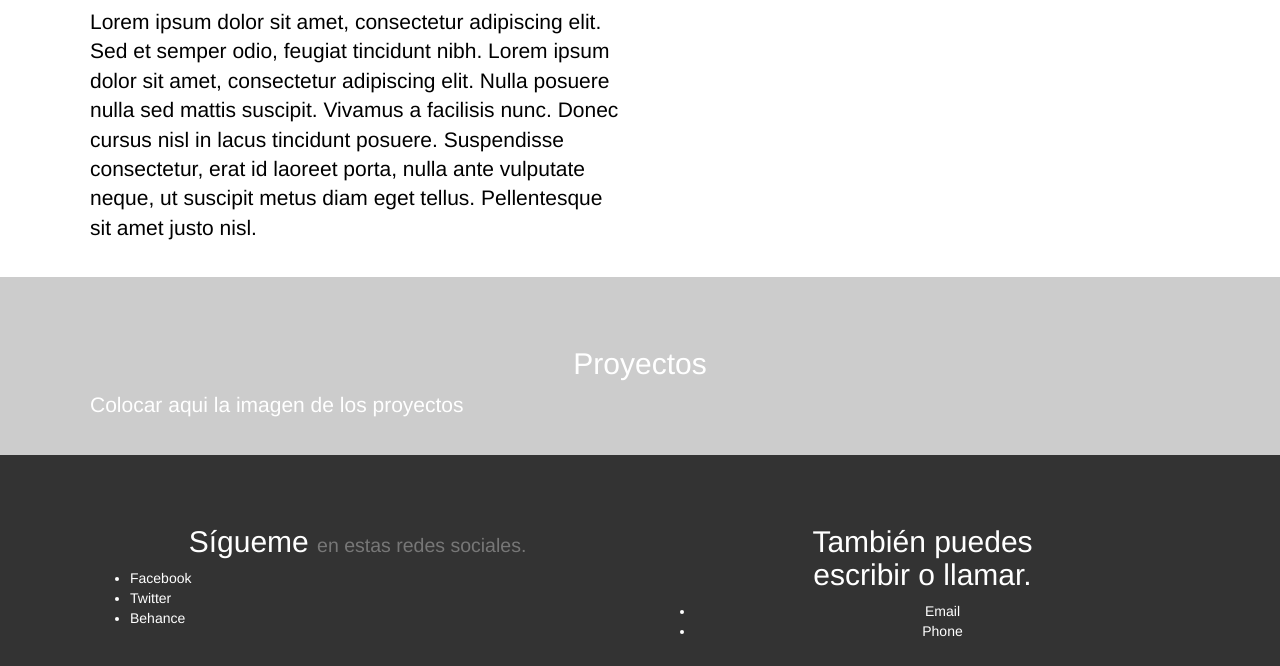
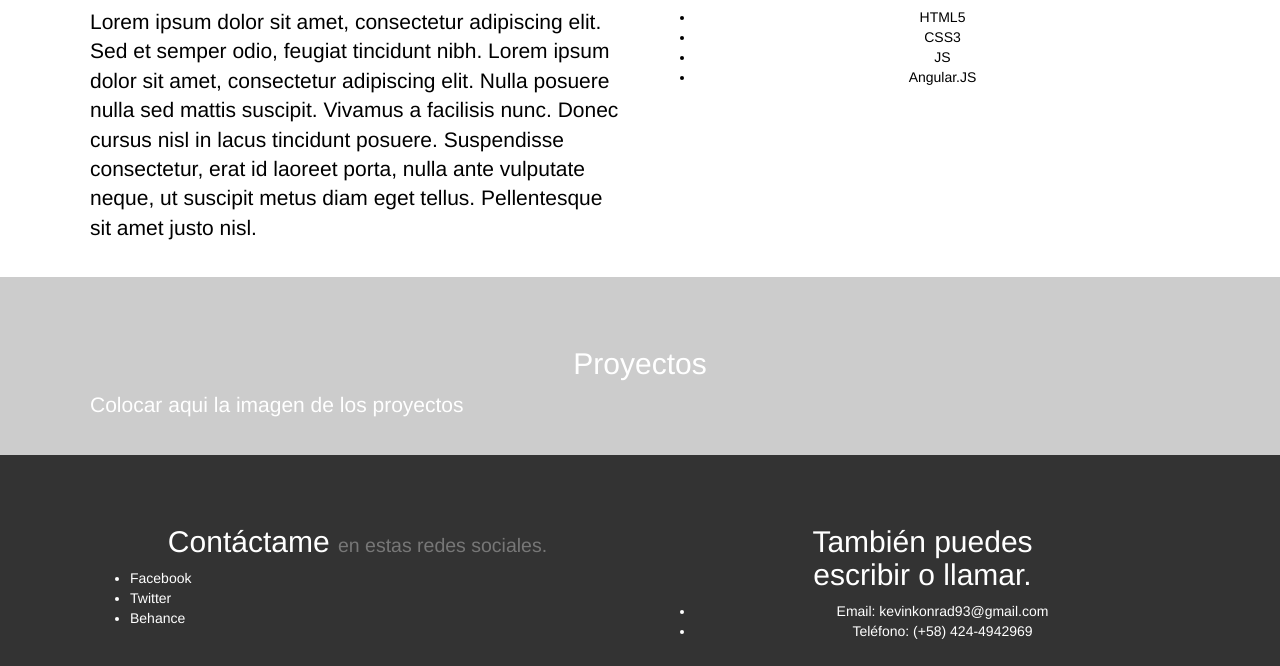
Before and after one commit to kkhenriquez/kkhenriquez.github.io, a plain HTML site: page index.html in a window 1280 px wide. Shown: the part 711-1377 px from the top of the page. Drawn offline with Linux system fonts and the light colour scheme.

Commit message:
Contacto
Agregar links de contacto y redes

```diff
--- a/index.html
+++ b/index.html
@@ -45,6 +45,12 @@
               </div>
               <div class="col-sm-6">
                 <h2>Habilidades</h2>
+                <ul>
+                  <li>HTML5</li>
+                  <li>CSS3</li>
+                  <li>JS</li>
+                  <li>Angular.JS</li>
+                </ul>
               </div>
             </div>
           </div>
@@ -63,18 +69,18 @@
           <div class="inner">
             <div class="row">
               <div class="col-sm-6">
-                <h2>Sígueme <small>en estas redes sociales.</small></h2>
+                <h2>Contáctame <small>en estas redes sociales.</small></h2>
                 <ul class="text-left">
-                  <li>Facebook</li>
-                  <li>Twitter</li>
-                  <li>Behance</li>
+                  <li><a href="https://www.facebook.com/kevin.henriquez1" target="_blank">Facebook</a></li>
+                  <li><a href="https://www.twitter.com/kkhenriquez" target="_blank">Twitter</a></li>
+                  <li><a href="https://www.behance.net/kkhenriquez" target="_blank">Behance</a></li>
                 </ul>
               </div>
               <div class="col-sm-6">
                 <h2>También puedes<br>escribir o llamar.</h2>
                 <ul>
-                  <li>Email</li>
-                  <li>Phone</li>
+                  <li>Email: <a href="mailto:kevinkonrad93@gmail.com">kevinkonrad93@gmail.com</a></li>
+                  <li>Teléfono: (+58) 424-4942969</li>
                 </ul>
               </div>
             </div>
```
